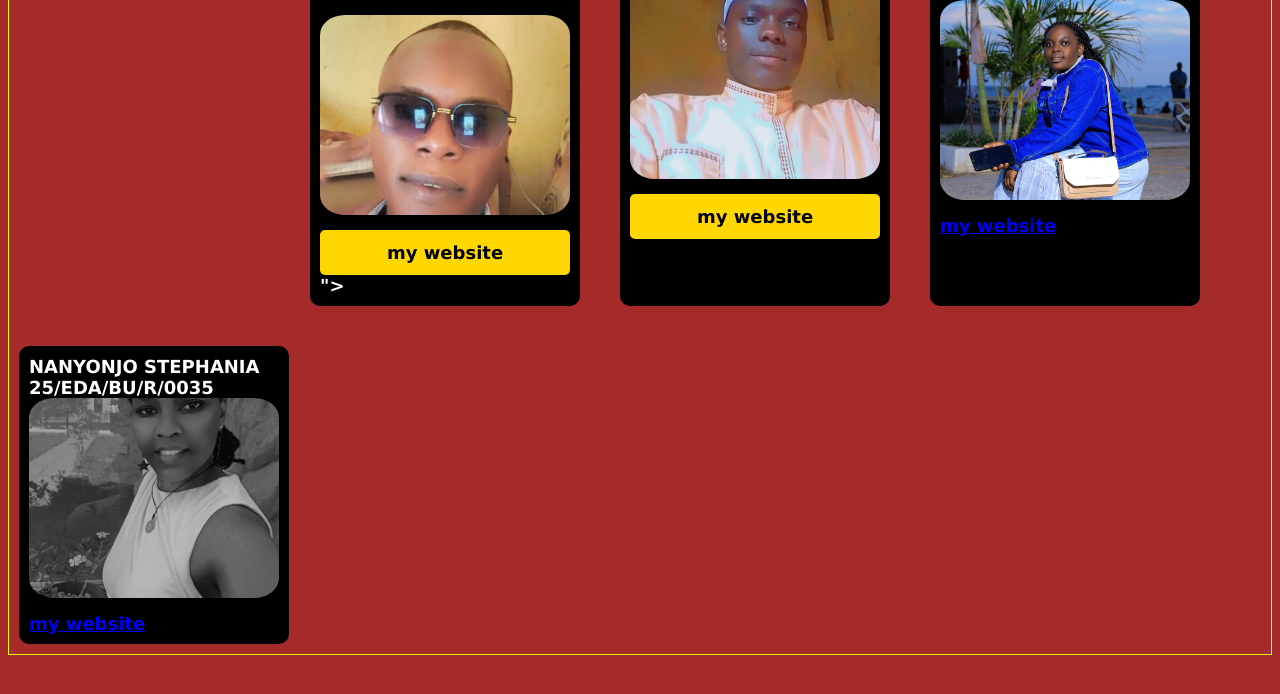
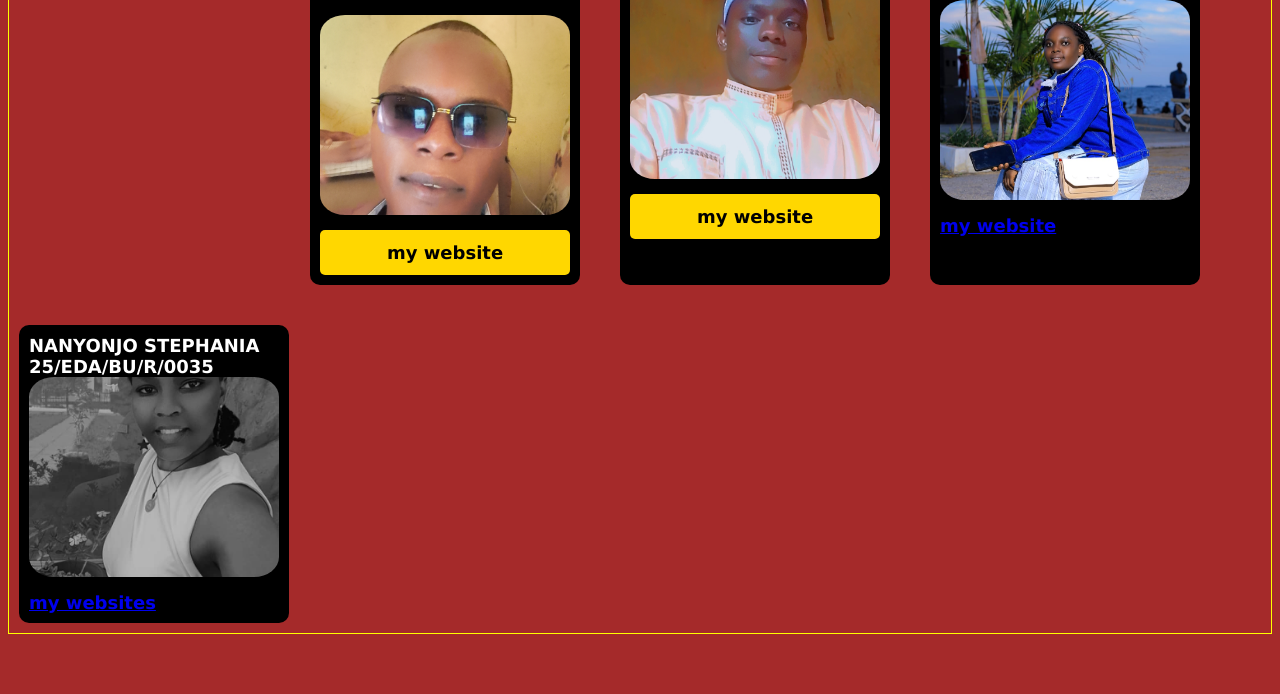
Before and after one commit to yubukiriza0029/YUBU-GROUP, a plain HTML site: page index.html in a window 1280 px wide. Shown: the part 92-786 px from the top of the page. Drawn offline with Linux system fonts and the light colour scheme.

Commit message:
Update index.html

```diff
--- a/index.html
+++ b/index.html
@@ -13,7 +13,6 @@
         <P>YUBU KIRIZA 25/EDS/BU/R/0029</P>
         <img class="flex-img" src="IMG_20261018_103631_252@2085463526.jpg" alt="YUBU KIRIZA">
         <a class="web-link" href=" https://yubukiriza0029.github.io/YUBU-KIRIZA/">my website</a>
-">
 
     </section>
     <section class="flex-item">
@@ -29,7 +28,7 @@
     <section CLASS="flex-item">
         NANYONJO STEPHANIA 25/EDA/BU/R/0035
         <img CLASS="flex-img" src="IMG-20261026-WA0081(3).jpg" alt="STEPHANIA">
-        <a href="https://stephanie-afk951.github.io/nanyonjo/">my website</a>
+        <a href="https://stephanie-afk951.github.io/nanyonjo/">my websites</a>
     </section>
     </main>
 </body>
```
